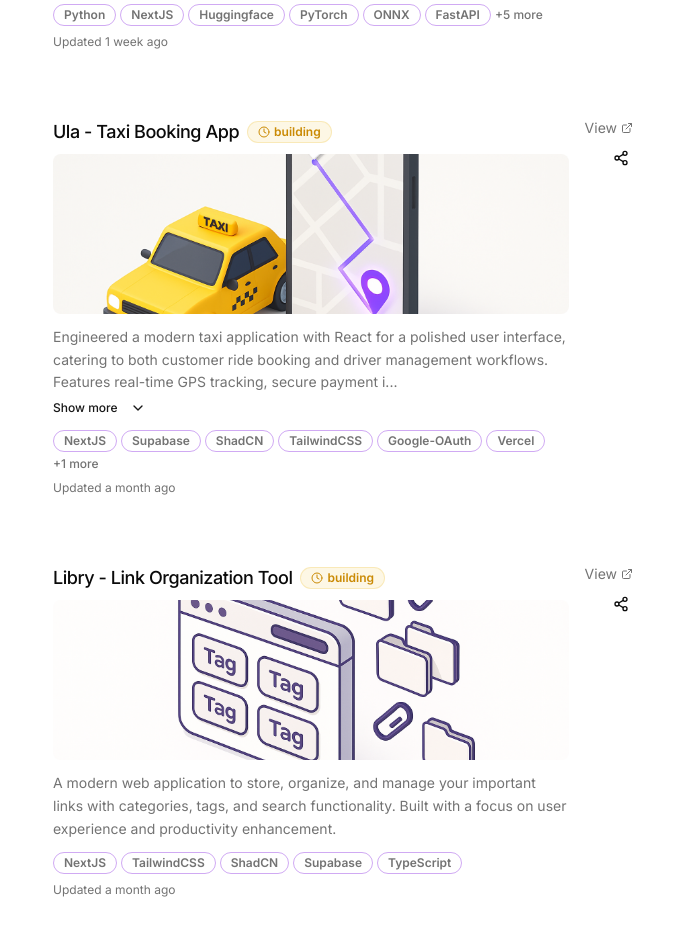
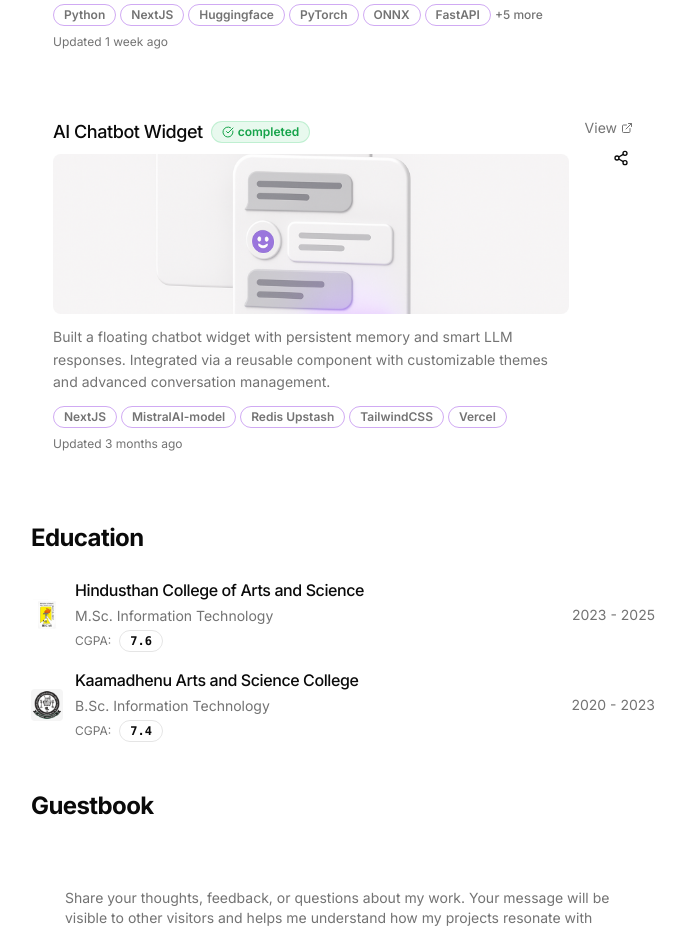
Before and after one commit to baala-xo/portfolio-xo, a Next.js app: page / in a window 1280 px wide. Shown: the part 1860-2790 px from the top of the page, without its empty margins (297-982 px from the left). Built offline with nearby package versions, Linux system fonts and the light colour scheme; no server answers; a web font is replaced by a local one.

Commit message:
Update page.tsx

```diff
--- a/app/page.tsx
+++ b/app/page.tsx
@@ -153,35 +153,7 @@ export default function Portfolio() {
                 lastUpdated="1 week ago"
               />
             </motion.div>
-            <motion.div variants={smoothScrollFade}>
-              <EnhancedProjectCard
-                number={2}
-                title="Ula - Taxi Booking App"
-                description="Engineered a modern taxi application with React for a polished user interface, catering to both customer ride booking and driver management workflows. Features real-time GPS tracking, secure payment integration, and comprehensive admin dashboard for fleet management."
-                technologies={["NextJS", "Supabase", "ShadCN", "TailwindCSS", "Google-OAuth", "Vercel", "Leaflet-maps"]}
-                link="https://taxi-app-steel.vercel.app/"
-                status="building"
-                progress={75}
-                thumbnailUrl="/projects/ula-taxi-app.png"
-                lastUpdated="a month ago"
-              />
-            </motion.div>
-
-            <motion.div variants={smoothScrollFade}>
-              <EnhancedProjectCard
-                number={3}
-                title="Libry - Link Organization Tool"
-                description="A modern web application to store, organize, and manage your important links with categories, tags, and search functionality. Built with a focus on user experience and productivity enhancement."
-                technologies={["NextJS", "TailwindCSS", "ShadCN", "Supabase", "TypeScript"]}
-                link="https://libry-one.vercel.app/"
-                status="building"
-                progress={60}
-                thumbnailUrl="/projects/libry-link-tool.png"
-                lastUpdated="a month ago"
-              />
-            </motion.div>
-
-            <motion.div variants={smoothScrollFade}>
+                        <motion.div variants={smoothScrollFade}>
               <EnhancedProjectCard
                 number={4}
                 title="AI Chatbot Widget"
```
